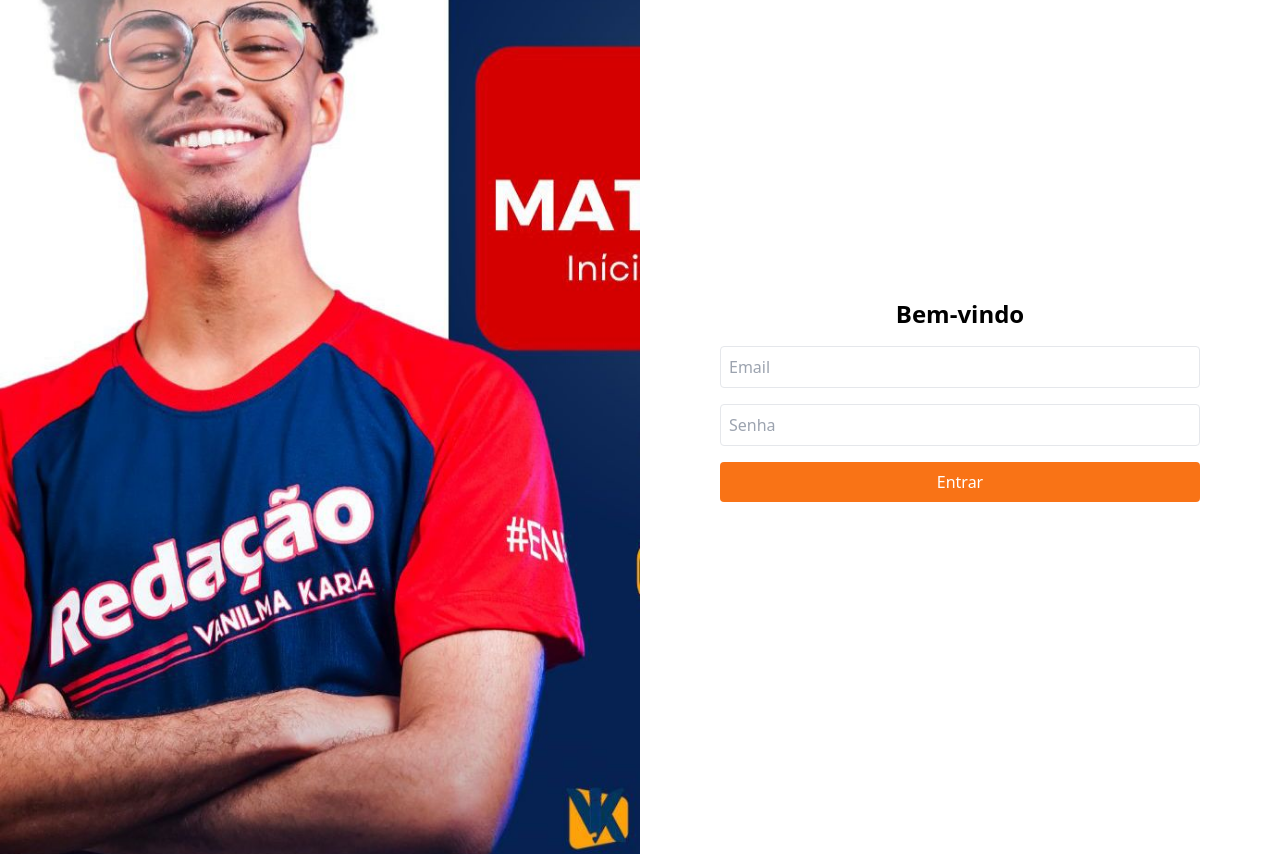
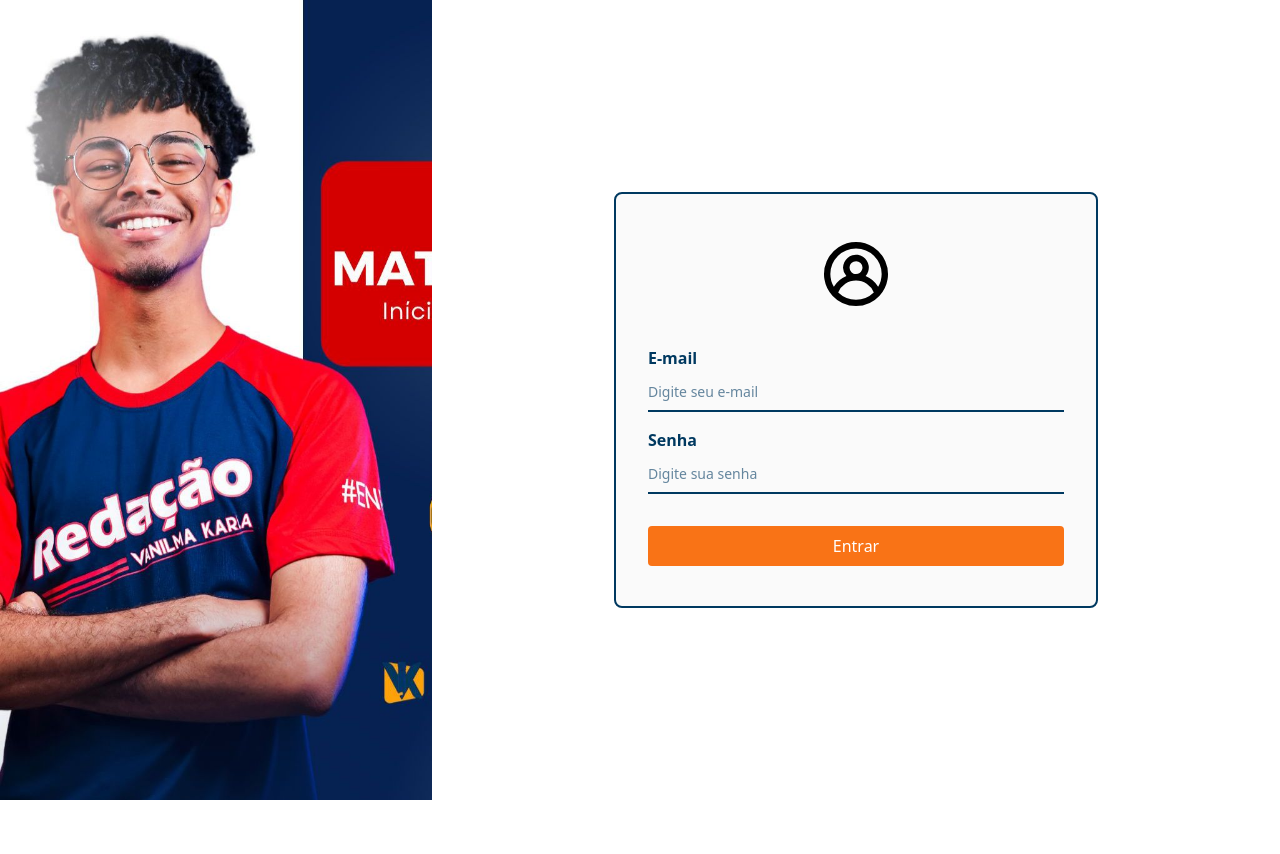
Before and after one commit to projetosseedabit/sistema-matriculas-front, a Next.js app in the folder sistema-matriculas-front/: page /login in a window 1280 px wide. Shown: the top 854 px of the page. After the commit the page ends 800 px from the top, so only its background shows below. Built offline with nearby package versions, Linux system fonts and the light colour scheme.

Commit message:
feat: pagina de login finalizada

```diff
--- a/sistema-matriculas-front/src/app/(admin)/login/page.tsx
+++ b/sistema-matriculas-front/src/app/(admin)/login/page.tsx
@@ -64,35 +64,70 @@
     };
 
     return (
-        <div className="flex h-screen">
-            <div className="w-1/2 bg-cover flex items-center justify-center">
+        <div className="flex h-screen items-center">
             <Image
                 src="/imagemAluno.jpg"
                 alt="Imagem de um aluno do curso"
-                    className="w-432 h-720"
+                className="w-[27rem] h-full object-cover"
                 width={692}
                 height={1325}
             />
-            </div>
-
-            <div className="w-1/2 flex flex-col items-center justify-center">
-                <h1 className="text-2xl font-bold mb-4">Bem-vindo</h1>
-                <form onSubmit={handleLogin} className="w-3/4">
+            <div className="flex items-center justify-center flex-1">
+                <form
+                    onSubmit={handleLogin}
+                    className="px-8 py-10 flex flex-col items-center bg-branco border-2 border-azul rounded-lg gap-8 justify-center"
+                >
+                    <svg
+                        xmlns="http://www.w3.org/2000/svg"
+                        width="80"
+                        height="80"
+                        fill="none"
+                        viewBox="0 0 80 80"
+                    >
+                        <path
+                            fill="#000"
+                            d="M40 8a32.1 32.1 0 0 0-17.501 5.233 32.04 32.04 0 0 0-11.8 13.935 32.01 32.01 0 0 0 5.736 34.52A32.06 32.06 0 0 0 40 72a32.08 32.08 0 0 0 23.565-10.312 32.008 32.008 0 0 0 5.736-34.52 32.04 32.04 0 0 0-11.8-13.935A32.1 32.1 0 0 0 40 8m0 57.66a25.66 25.66 0 0 1-17.794-7.208 19.22 19.22 0 0 1 7.083-8.662 19.25 19.25 0 0 1 21.422 0 19.22 19.22 0 0 1 7.083 8.662A25.66 25.66 0 0 1 40 65.66m-6.412-32.033a6.4 6.4 0 0 1 3.958-5.92 6.42 6.42 0 0 1 6.988 1.39A6.406 6.406 0 0 1 40 40.032c-1.7 0-3.332-.675-4.534-1.876a6.4 6.4 0 0 1-1.878-4.53m28.566 19.22a25.64 25.64 0 0 0-12.536-10.828 12.808 12.808 0 0 0-2.661-19.239 12.832 12.832 0 0 0-18.646 5.492 12.8 12.8 0 0 0 2.07 13.747 25.64 25.64 0 0 0-12.535 10.827 25.35 25.35 0 0 1-3.495-12.813 25.62 25.62 0 0 1 7.513-18.12A25.66 25.66 0 0 1 40 14.406a25.66 25.66 0 0 1 18.136 7.505 25.62 25.62 0 0 1 7.513 18.121 25.35 25.35 0 0 1-3.495 12.813"
+                        ></path>
+                    </svg>
+                    <div className="w-[26rem] space-y-4">
+                        <div className="flex flex-col gap-1">
+                            <label
+                                htmlFor="email"
+                                className="font-sans font-bold text-base text-azul"
+                            >
+                                E-mail
+                            </label>
                             <input
                                 // type="email"
-                        placeholder="Email"
-                        className="block w-full mb-4 p-2 border rounded focus:ring-2 focus:ring-blue-500"
+                                id="email"
+                                name="email"
+                                placeholder="Digite seu e-mail"
+                                className="bg-transparent border-b-2 border-azul outline-none py-2 text-sm placeholder:text-azul/60 text-azul font-medium"
                                 value={email}
                                 onChange={(e) => setEmail(e.target.value)}
                             />
+                        </div>
+                        <div className="flex flex-col gap-1">
+                            <label
+                                htmlFor="password"
+                                className="font-sans font-bold text-base text-azul"
+                            >
+                                Senha
+                            </label>
                             <input
                                 type="password"
-                        placeholder="Senha"
-                        className="block w-full mb-4 p-2 border rounded focus:ring-2 focus:ring-blue-500"
+                                id="password"
+                                name="password"
+                                placeholder="Digite sua senha"
+                                className="bg-transparent border-b-2 border-azul outline-none py-2 text-sm placeholder:text-azul/60 text-azul font-medium"
                                 value={password}
                                 onChange={(e) => setPassword(e.target.value)}
                             />
-                    {error && <div className="text-red-500 mb-4">{error}</div>}
+                        </div>
+                        {error && (
+                            <div className="text-red-500 mb-4">{error}</div>
+                        )}
+                    </div>
                     <button
                         type="submit"
                         className="bg-orange-500 hover:bg-orange-600 text-white py-2 px-4 rounded w-full flex items-center justify-center"
--- a/sistema-matriculas-front/tailwind.config.ts
+++ b/sistema-matriculas-front/tailwind.config.ts
@@ -11,6 +11,8 @@
       colors: {
         background: "var(--background)",
         foreground: "var(--foreground)",
+        azul: "#003960",
+        branco: "#fafafa"
       },
     },
   },
```
Lines whose indentation alone changed are shown as unchanged.
